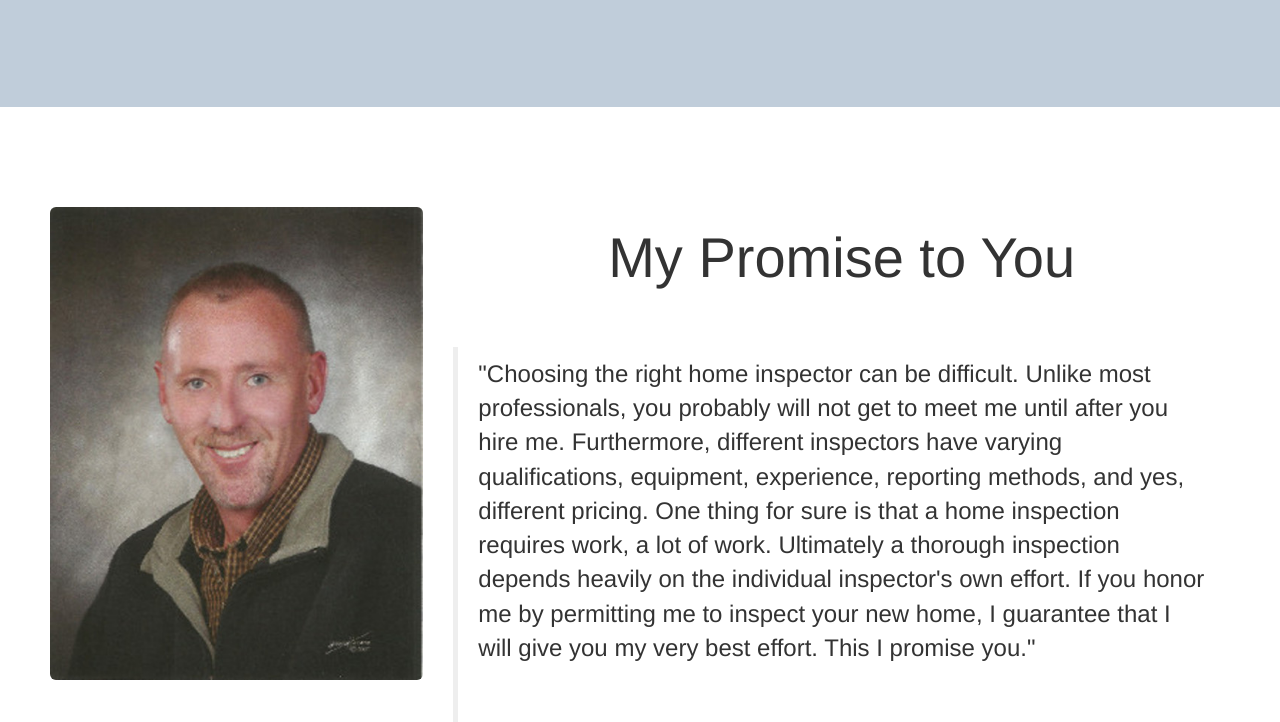
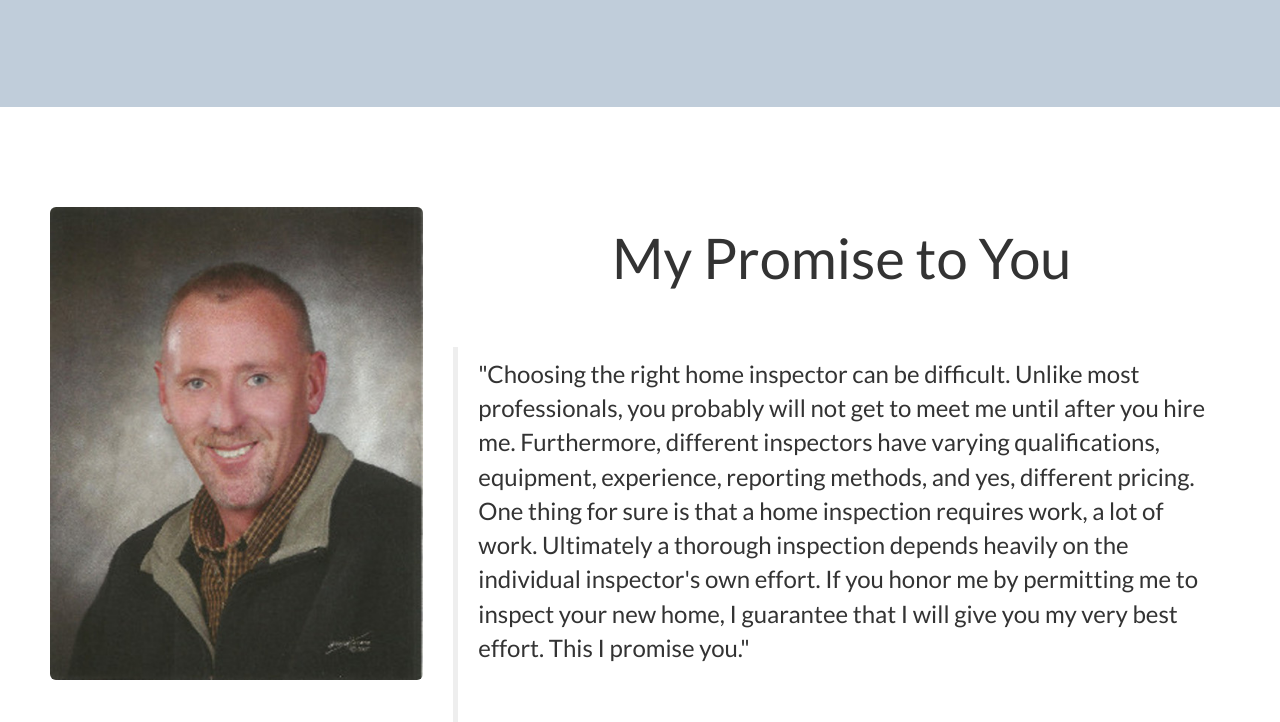
Before and after one commit to nppat/martinhomeinspection, a website: page client/index.html in a window 1280 px wide. Shown: the part 1201-1923 px from the top of the page. Drawn offline with nearby package versions, Linux system fonts and the light colour scheme; files whose address does not match are found by name.

Commit message:
added new font-family - Lato to index.html and to CSS

```diff
--- a/client/index.html
+++ b/client/index.html
@@ -9,6 +9,8 @@
     <meta name='keywords' content='Home Inspector, Home Inspection in North Platte, Home Inspector 69101, Kevin Martin Home Inspector, Home Inspector Nebraska, InterNACHI, Nick Gromicko'>
 	<!-- Boostrap CSS -->
 	<link rel="stylesheet" href="https://maxcdn.bootstrapcdn.com/bootstrap/3.3.7/css/bootstrap.min.css" integrity="sha384-BVYiiSIFeK1dGmJRAkycuHAHRg32OmUcww7on3RYdg4Va+PmSTsz/K68vbdEjh4u" crossorigin="anonymous">
+	<!-- Google Font -->
+	<link href="https://fonts.googleapis.com/css?family=Lato" rel="stylesheet">
     <!-- Style CSS -->
     <link rel="stylesheet" type="text/css" href='/static/css/styles.css'>
     <!-- Angular JS -->
--- a/client/static/css/styles.css
+++ b/client/static/css/styles.css
@@ -11,6 +11,7 @@
 
 body {
     padding-top: 50px;
+    font-family: 'Lato', sans-serif;
 }
 
 .main {
```
